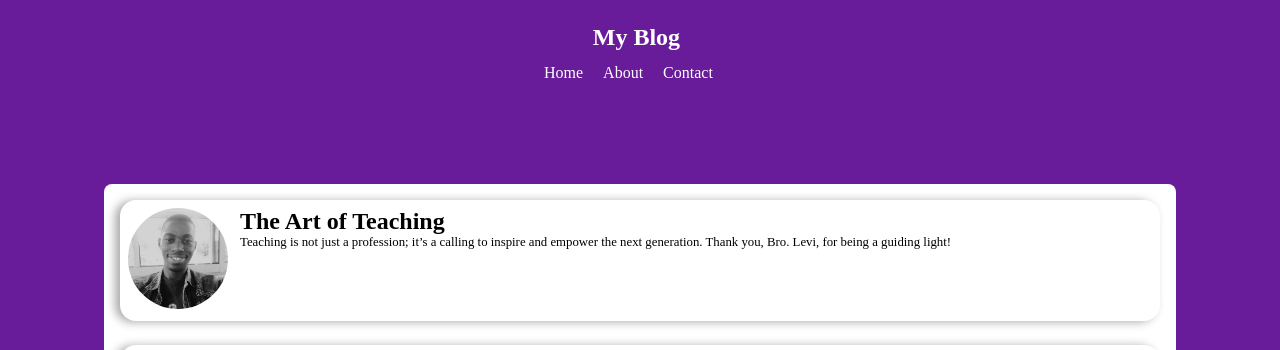
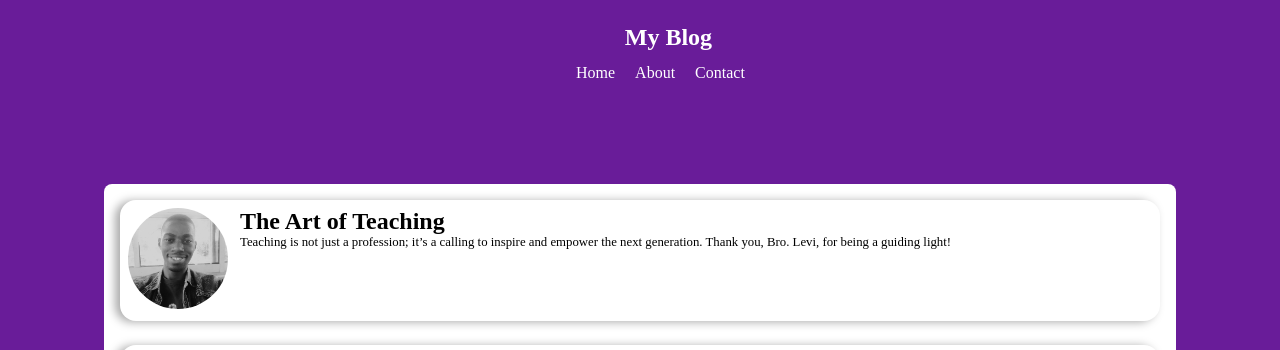
Before and after one commit to OrovwodeGreat/Small-scale-blog-site, a plain HTML site: page index.html in a window 1280 px wide. Shown: the top 350 px of the page. Drawn offline with Linux system fonts and the light colour scheme.

Commit message:
adjusted the padding and margins with a bit of media query improvements

```diff
--- a/style.css
+++ b/style.css
@@ -8,7 +8,7 @@ body{
     background-color:#691c99;
     padding: 1.5rem;
     font-family:poppins ;
-    margin:auto 5rem ;
+    margin:auto 1rem ;
 }
 
 header{
@@ -18,7 +18,7 @@ header{
     float: right;
     left: 5rem;
     position: absolute;
-    left: 42.5%;
+    left: 12%;
     text-align: center;
 }
 
@@ -81,7 +81,49 @@ footer{
 
 
 /* MEDIA QUERIES */
+
+@media screen and (min-width:400px){
+    header {
+        position: absolute;
+    left: 23%;
+    }
+}
+
+@media screen and (min-width:500px){
+    header {
+        position: absolute;
+    left: 29%;
+    }
+}
+@media screen and (min-width:600px){
+    header {
+        position: absolute;
+    left: 33%;
+    }
+}
+@media screen and (min-width:700px){
+    header {
+        position: absolute;
+    left: 37%;
+    }
+}
+@media screen and (min-width:800px){
+    header {
+        position: absolute;
+    left: 29%;
+    }
+}
+
+@media screen and (min-width:1280px){
+    header {
+        position: absolute;
+    left: 45%;
+    }
+}
 @media screen and (min-width:540px) {
+    body{
+        margin:auto 5rem ;
+    }
     .post-pic{
         width: 100px;
     }
@@ -91,4 +133,5 @@ footer{
     .post-wrap .post-text{
         font-size: 0.8rem;
     }
+
 }
```
